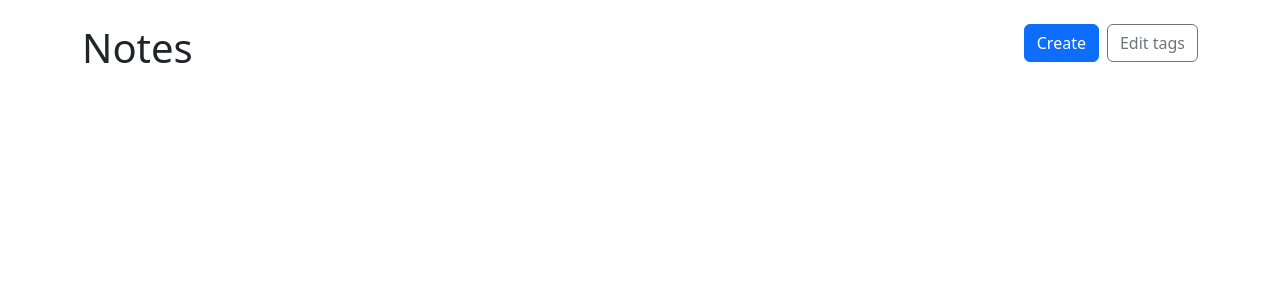
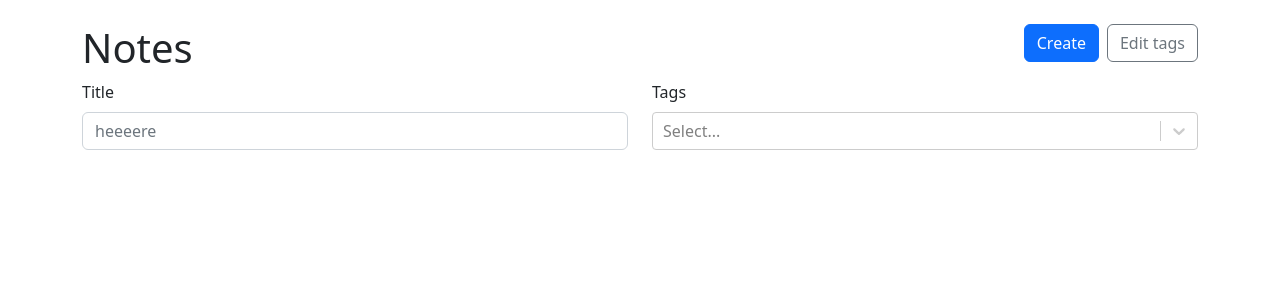
Before and after one commit to Andriikryl/Note-app, a React (Vite) app: page / in a window 1280 px wide. Shown: the top 300 px of the page. Built offline with nearby package versions, Linux system fonts and the light colour scheme.

Commit message:
feat[noteList-create-teg]

```diff
--- a/src/App.tsx
+++ b/src/App.tsx
@@ -61,7 +61,7 @@
   return (
     <Container className="my-4">
       <Routes>
-        <Route path="/" element={<NoteList />} />
+        <Route path="/" element={<NoteList availableTags={tags} />} />
         <Route
           path="/new"
           element={
--- a/src/NoteList.tsx
+++ b/src/NoteList.tsx
@@ -1,7 +1,15 @@
-import { Row, Col, Stack, Button } from "react-bootstrap";
+import { Row, Col, Stack, Button, Form } from "react-bootstrap";
 import { Link } from "react-router-dom";
+import ReactSelect from "react-select";
+import { Tag } from "./App";
+import { useState } from "react";
 
-export function NoteList() {
+type NoteListProps = {
+  availableTags: Tag[];
+};
+
+export function NoteList({ availableTags }: NoteListProps) {
+  const [selectedTags, setSelectedTags] = useState<Tag[]>([]);
   return (
     <>
       <Row>
@@ -17,6 +25,37 @@
           </Stack>
         </Col>
       </Row>
+      <Form>
+        <Row className="mb-4">
+          <Col>
+            <Form.Group controlId="title">
+              <Form.Label>Title</Form.Label>
+              <Form.Control type="text" placeholder="heeeere" />
+            </Form.Group>
+          </Col>
+          <Col>
+            <Form.Group controlId="tags">
+              <Form.Label>Tags</Form.Label>
+              <ReactSelect
+                value={selectedTags.map((tag) => {
+                  return { label: tag.label, value: tag.id };
+                })}
+                options={availableTags.map((tag) => {
+                  return { label: tag.label, value: tag.id };
+                })}
+                onChange={(tags) => {
+                  setSelectedTags(
+                    tags.map((tag) => {
+                      return { label: tag.label, id: tag.value };
+                    })
+                  );
+                }}
+                isMulti
+              />
+            </Form.Group>
+          </Col>
+        </Row>
+      </Form>
     </>
   );
 }
```
